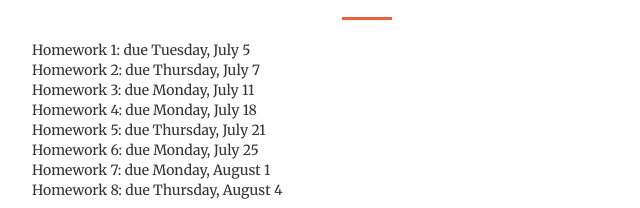
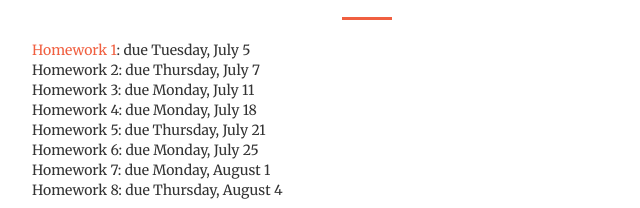
Before and after one commit to rhparker/APMA1650summer2016, a plain HTML site: page index.html in a window 1280 px wide. Shown: the part 4109-4317 px from the top of the page, 273-913 px from the left. Drawn offline with nearby package versions, Linux system fonts and the light colour scheme.

Commit message:
homework 1 up

```diff
--- a/index.html
+++ b/index.html
@@ -215,7 +215,7 @@
                    	<h2 class="section-heading text-center">Assignments</h2>
                     <hr class="primary">
                     <ul style="list-style-type:none">
-                    <li>Homework 1: due Tuesday, July 5</li>
+                    <li><a href="course/homework1.pdf">Homework 1</a>: due Tuesday, July 5</li>
                     <li>Homework 2: due Thursday, July 7</li>
                     <li>Homework 3: due Monday, July 11</li>
                     <li>Homework 4: due Monday, July 18</li>
```
Also changed, not shown: 3 other files.
